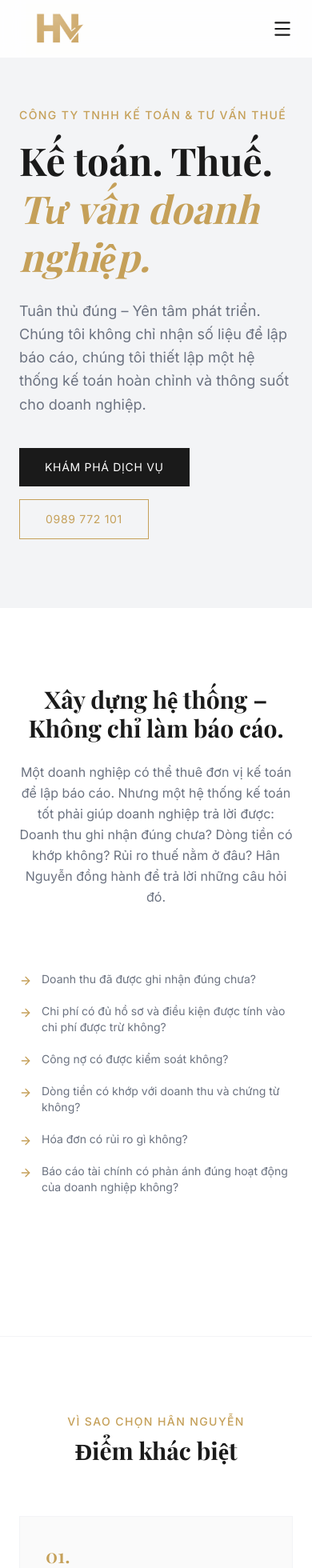
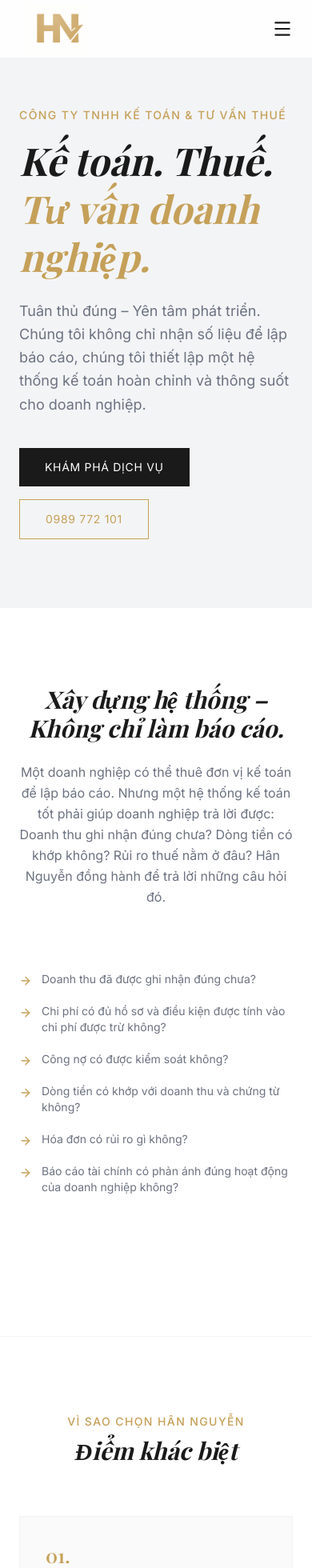
Before and after one commit to ChiHuy177/ketoanhannguyen, a React (Vite) app: page / in a window 390 px wide. Shown: the top 1960 px of the page at 80% size. Built offline with nearby package versions, Linux system fonts and the light colour scheme; a web font is replaced by a local one.

Commit message:
Update design and add logo

```diff
--- /dev/null
+++ b/scratch/replace.cjs
@@ -0,0 +1,4 @@
+const fs = require('fs');
+let content = fs.readFileSync('src/App.jsx', 'utf8');
+content = content.replace(/className="(text-[^"]+)\s+font-serif\s+text-dark\s+font-bold/g, 'className="$1 font-serif italic text-dark font-bold');
+fs.writeFileSync('src/App.jsx', content);
--- a/src/App.jsx
+++ b/src/App.jsx
@@ -243,7 +243,7 @@ function App() {
             <p className="text-gold font-medium tracking-widest uppercase mb-4 text-sm">
               Công ty TNHH Kế toán & Tư vấn Thuế
             </p>
-            <h1 className="text-5xl md:text-7xl font-serif text-dark font-bold leading-tight mb-6">
+            <h1 className="text-5xl md:text-7xl font-serif italic text-dark font-bold leading-tight mb-6">
               Kế toán. Thuế. <br />
               <span className="text-gold italic">Tư vấn doanh nghiệp.</span>
             </h1>
@@ -281,7 +281,7 @@ function App() {
       <section id="about" className="py-24 bg-white">
         <div className="max-w-7xl mx-auto px-6">
           <Reveal className="text-center max-w-3xl mx-auto mb-20">
-            <h2 className="text-3xl font-serif text-dark font-bold mb-6">Xây dựng hệ thống – Không chỉ làm báo cáo.</h2>
+            <h2 className="text-3xl font-serif italic text-dark font-bold mb-6">Xây dựng hệ thống – Không chỉ làm báo cáo.</h2>
             <p className="text-gray-500 leading-relaxed">
               Một doanh nghiệp có thể thuê đơn vị kế toán để lập báo cáo. Nhưng một hệ thống kế toán tốt phải giúp doanh nghiệp trả lời được: Doanh thu ghi nhận đúng chưa? Dòng tiền có khớp không? Rủi ro thuế nằm ở đâu? Hân Nguyễn đồng hành để trả lời những câu hỏi đó.
             </p>
@@ -303,7 +303,7 @@ function App() {
         <div className="max-w-7xl mx-auto px-6">
           <Reveal className="text-center mb-16">
             <p className="text-gold text-sm tracking-widest uppercase font-medium mb-2">Vì sao chọn Hân Nguyễn</p>
-            <h2 className="text-3xl font-serif text-dark font-bold">Điểm khác biệt</h2>
+            <h2 className="text-3xl font-serif italic text-dark font-bold">Điểm khác biệt</h2>
           </Reveal>
 
           <div className="grid md:grid-cols-5 gap-6">
@@ -331,7 +331,7 @@ function App() {
 
           <Reveal delay={100}>
             <p className="text-gold font-medium tracking-widest uppercase mb-4 text-sm">Người sáng lập</p>
-            <h2 className="text-4xl font-serif text-dark font-bold mb-2">Nguyễn Thị Ngọc Hân</h2>
+            <h2 className="text-4xl font-serif italic text-dark font-bold mb-2">Nguyễn Thị Ngọc Hân</h2>
             <p className="text-gray-500 mb-8">Giám đốc, Công ty TNHH Kế toán và Tư vấn Thuế Hân Nguyễn</p>
 
             <div className="grid sm:grid-cols-2 gap-x-8 gap-y-2.5 mb-8">
@@ -363,7 +363,7 @@ function App() {
           <div className="flex justify-between items-end mb-16">
             <div>
               <p className="text-gold text-sm tracking-widest uppercase font-medium mb-2">Chuyên môn của chúng tôi</p>
-              <h2 className="text-4xl font-serif text-dark font-bold">Dịch vụ cốt lõi</h2>
+              <h2 className="text-4xl font-serif italic text-dark font-bold">Dịch vụ cốt lõi</h2>
             </div>
           </div>
 
@@ -410,7 +410,7 @@ function App() {
       {/* PROCESS SECTION */}
       <section id="process" className="py-24 bg-white border-t border-gray-100">
         <div className="max-w-7xl mx-auto px-6">
-          <h2 className="text-3xl font-serif text-dark font-bold text-center mb-16">Quy trình làm việc minh bạch</h2>
+          <h2 className="text-3xl font-serif italic text-dark font-bold text-center mb-16">Quy trình làm việc minh bạch</h2>
 
           <div className="relative grid grid-cols-2 md:grid-cols-7 gap-y-10 gap-x-2">
             <div className="hidden md:block absolute top-6 left-10 right-10 h-px bg-gray-200 z-0" />
@@ -430,7 +430,7 @@ function App() {
           </div>
 
           <Reveal className="mt-20 max-w-4xl mx-auto bg-off-white border border-gray-100 p-8 md:p-10" delay={200}>
-            <p className="text-xl font-serif text-dark font-bold mb-6">Hân Nguyễn đồng hành từ đâu?</p>
+            <p className="text-xl font-serif italic text-dark font-bold mb-6">Hân Nguyễn đồng hành từ đâu?</p>
             <div className="grid sm:grid-cols-2 gap-x-10 gap-y-4">
               {STARTING_POINTS.map(([left, right]) => (
                 <div key={left} className="flex flex-col gap-1">
@@ -450,7 +450,7 @@ function App() {
         <div className="max-w-7xl mx-auto px-6">
           <Reveal className="text-center mb-16">
             <p className="text-gold text-sm tracking-widest uppercase font-medium mb-2">Phù hợp với</p>
-            <h2 className="text-3xl font-serif text-dark font-bold">Đối tượng khách hàng</h2>
+            <h2 className="text-3xl font-serif italic text-dark font-bold">Đối tượng khách hàng</h2>
           </Reveal>
           <div className="grid sm:grid-cols-2 lg:grid-cols-4 gap-x-8 gap-y-10">
             {CUSTOMERS.map((c, i) => {
@@ -471,7 +471,7 @@ function App() {
       <section className="py-24 bg-white border-t border-gray-100">
         <div className="max-w-7xl mx-auto px-6">
           <Reveal className="text-center max-w-2xl mx-auto mb-16">
-            <h2 className="text-3xl font-serif text-dark font-bold mb-4">Cam kết của chúng tôi</h2>
+            <h2 className="text-3xl font-serif italic text-dark font-bold mb-4">Cam kết của chúng tôi</h2>
             <p className="text-gray-500">Hân Nguyễn hướng đến việc xây dựng mối quan hệ lâu dài với doanh nghiệp trên cơ sở:</p>
           </Reveal>
           <div className="grid sm:grid-cols-2 lg:grid-cols-5 gap-6">
```
